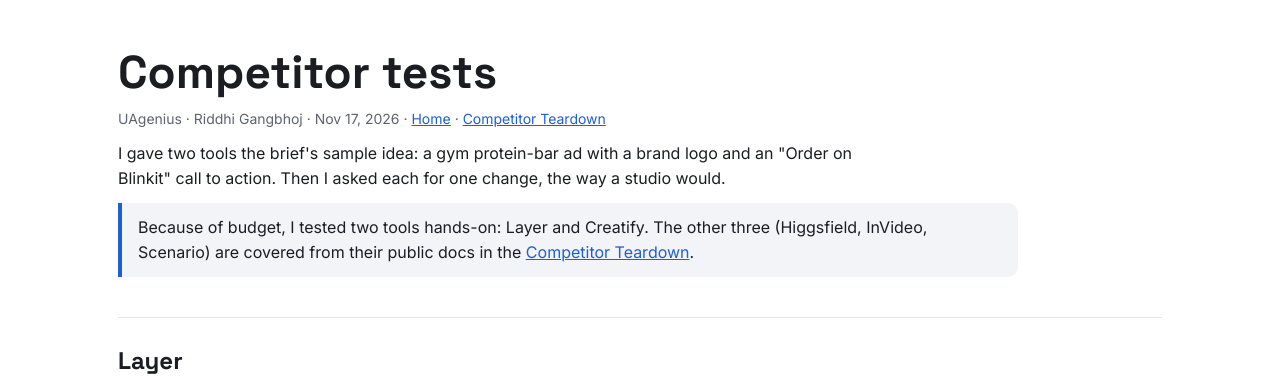
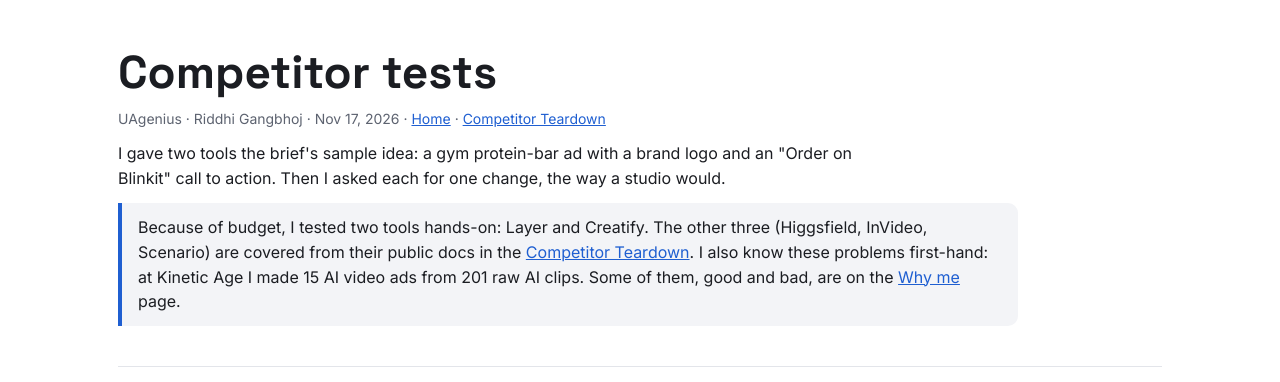
Before and after one commit to riddhigangbhoj/uagenius, a plain HTML site: page competitor-tests.html in a window 1280 px wide. Shown: the top 382 px of the page. Drawn offline with Linux system fonts and the light colour scheme.

Commit message:
Link Kinetic Age experience from competitor tests
Co-Authored-By: Claude Opus 5.5 <noreply@anthropic.com>

```diff
--- a/competitor-tests.html
+++ b/competitor-tests.html
@@ -47,7 +47,7 @@ tr:last-child td{border-bottom:0}
 <h1>Competitor tests</h1>
 <p class="byline">UAgenius · Riddhi Gangbhoj · Nov 17, 2026 · <a href="index.html">Home</a> · <a href="competitors.html">Competitor Teardown</a></p>
 <p>I gave two tools the brief's sample idea: a gym protein-bar ad with a brand logo and an "Order on Blinkit" call to action. Then I asked each for one change, the way a studio would.</p>
-<p class="note">Because of budget, I tested two tools hands-on: Layer and Creatify. The other three (Higgsfield, InVideo, Scenario) are covered from their public docs in the <a href="competitors.html">Competitor Teardown</a>.</p>
+<p class="note">Because of budget, I tested two tools hands-on: Layer and Creatify. The other three (Higgsfield, InVideo, Scenario) are covered from their public docs in the <a href="competitors.html">Competitor Teardown</a>. I also know these problems first-hand: at Kinetic Age I made 15 AI video ads from 201 raw AI clips. Some of them, good and bad, are on the <a href="why-me.html">Why me</a> page.</p>
 
 <h2>Layer</h2>
 <div class="grid">
```
